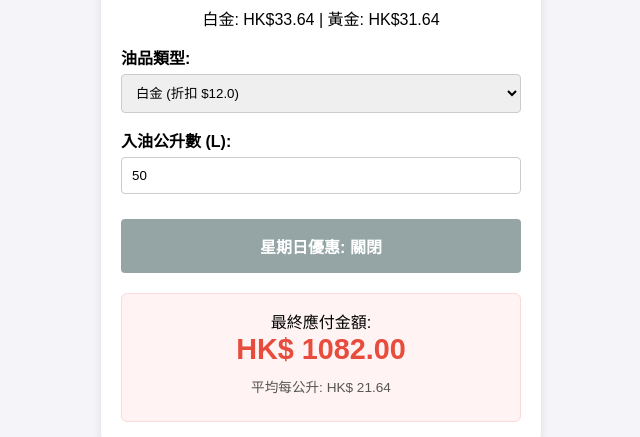
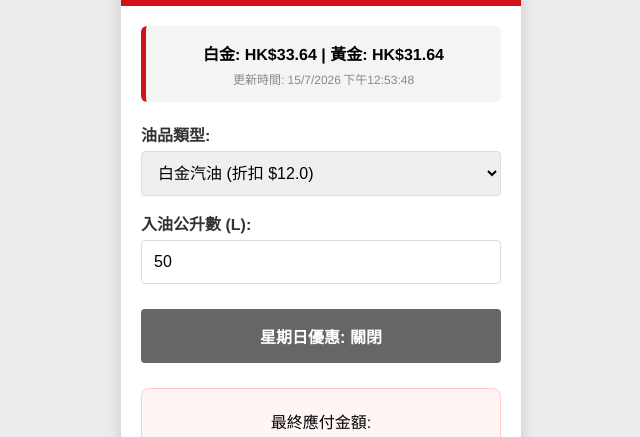
Before and after one commit to 123456yuen/caltex, a website: page index.html in a window 1280 px wide. Shown: the part 97-534 px from the top of the page, without its empty margins (319-959 px from the left). Drawn offline with Linux system fonts and the light colour scheme.

Commit message:
Update index.html

```diff
--- a/index.html
+++ b/index.html
@@ -3,33 +3,48 @@
 <head>
     <meta charset="UTF-8">
     <meta name="viewport" content="width=device-width, initial-scale=1.0">
-    <title>加德士油價計算機</title>
+    <title>Caltex 油價計算機</title>
     <style>
-        body { font-family: sans-serif; display: flex; justify-content: center; padding: 20px; background-color: #f4f4f9; }
-        .card { background: white; padding: 20px; border-radius: 8px; box-shadow: 0 2px 10px rgba(0,0,0,0.1); width: 100%; max-width: 400px; }
-        h2 { margin-top: 0; color: #333; text-align: center; }
+        :root { --caltex-red: #d1121d; --caltex-grey: #f4f4f4; }
+        body { font-family: 'Helvetica Neue', Arial, sans-serif; display: flex; justify-content: center; padding: 20px; background-color: #ececec; }
+        .card { background: white; padding: 0; border-radius: 10px; box-shadow: 0 4px 15px rgba(0,0,0,0.15); width: 100%; max-width: 400px; overflow: hidden; }
+
+        /* 加德士風格 Header */
+        .header { background-color: var(--caltex-red); color: white; padding: 20px; text-align: center; font-size: 1.5em; font-weight: bold; letter-spacing: 1px; }
+
+        .content { padding: 20px; }
+        .price-box { background: var(--caltex-grey); padding: 15px; border-radius: 6px; margin-bottom: 20px; text-align: center; border-left: 5px solid var(--caltex-red); }
+        .update-time { font-size: 0.75em; color: #888; margin-top: 5px; }
+
         .input-group { margin-bottom: 15px; }
-        label { display: block; margin-bottom: 5px; font-weight: bold; }
-        input, select { width: 100%; padding: 10px; box-sizing: border-box; border: 1px solid #ccc; border-radius: 4px; }
-        .toggle-btn { width: 100%; padding: 15px; border: none; border-radius: 4px; cursor: pointer; font-size: 16px; font-weight: bold; margin-top: 10px; transition: 0.3s; }
-        .off { background-color: #95a5a6; color: white; }
-        .on { background-color: #27ae60; color: white; }
-        .result { margin-top: 20px; padding: 15px; background: #fff3f3; border-radius: 6px; text-align: center; border: 1px solid #fbdada; }
-        .final-amount { font-size: 1.8em; font-weight: bold; color: #e74c3c; }
-        .discount-details { font-size: 0.85em; color: #555; margin-top: 10px; }
+        label { display: block; margin-bottom: 5px; font-weight: bold; color: #333; }
+        input, select { width: 100%; padding: 12px; box-sizing: border-box; border: 1px solid #ddd; border-radius: 4px; font-size: 16px; }
+
+        .toggle-btn { width: 100%; padding: 15px; border: none; border-radius: 4px; cursor: pointer; font-size: 16px; font-weight: bold; transition: 0.3s; margin-top: 10px; }
+        .off { background-color: #666; color: white; }
+        .on { background-color: var(--caltex-red); color: white; box-shadow: 0 4px 10px rgba(209, 18, 29, 0.3); }
+
+        .result { margin-top: 25px; padding: 20px; background: #fff5f5; border-radius: 8px; text-align: center; border: 1px solid #ffcccc; }
+        .final-amount { font-size: 2em; font-weight: bold; color: var(--caltex-red); margin: 10px 0; }
+        .discount-details { font-size: 0.85em; color: #555; }
     </style>
 </head>
 <body>
 
 <div class="card">
-    <h2>加德士油價計算機</h2>
-    <div id="official-price" style="text-align: center; margin-bottom: 15px;">讀取牌價中...</div>
+    <div class="header">CALTEX 加德士</div>
+
+    <div class="content">
+        <div class="price-box">
+            <div id="official-price" style="font-weight: bold;">官方牌價: 讀取中...</div>
+            <div id="last-updated" class="update-time">更新時間: 讀取中...</div>
+        </div>
 
         <div class="input-group">
             <label>油品類型:</label>
             <select id="fuel-type" onchange="calculate()">
-            <option value="platinum">白金 (折扣 $12.0)</option>
-            <option value="gold">黃金 (折扣 $11.0)</option>
+                <option value="platinum">白金汽油 (折扣 $12.0)</option>
+                <option value="gold">黃金汽油 (折扣 $11.0)</option>
             </select>
         </div>
 
@@ -44,7 +59,8 @@
             <div>最終應付金額:</div>
             <div class="final-amount" id="final-price">HK$ --</div>
             <div id="effective-price" class="discount-details">平均每公升: --</div>
-        <div id="sunday-msg" class="discount-details" style="color: #27ae60;"></div>
+            <div id="sunday-msg" style="color: var(--caltex-red); font-size: 0.8em; margin-top: 5px;"></div>
+        </div>
     </div>
 </div>
 
@@ -57,31 +73,25 @@
         const liters = parseFloat(document.getElementById('liters').value) || 0;
         const officialPrice = prices[type] || 0;
 
-        // 基本折扣 (每公升)
         const discountPerLiter = (type === 'platinum') ? 12.0 : 11.0;
-
-        // 計算扣除每公升折扣後的金額
         let subtotal = liters * (officialPrice - discountPerLiter);
 
-        // 【修正邏輯】星期日每 $350 減 $50
         let sundayDiscount = 0;
         let msg = "";
 
         if (isSundayActive) {
-            // 計算滿 $350 的組數，無條件捨去
             const multiples = Math.floor(subtotal / 350);
             sundayDiscount = multiples * 50;
-
             if (multiples > 0) {
                 subtotal -= sundayDiscount;
-                msg = `(已享星期日優惠: 減 $${sundayDiscount})`;
+                msg = `(已減 $${sundayDiscount})`;
             } else {
-                msg = "(未達 $350 折扣門檻)";
+                msg = "(未達 $350 門檻)";
             }
         }
 
         document.getElementById('final-price').innerText = 'HK$ ' + subtotal.toFixed(2);
-        document.getElementById('sunday-msg').innerText = msg;
+        document.getElementById('sunday-msg').innerText = isSundayActive ? msg : "";
 
         if (liters > 0) {
             const avg = subtotal / liters;
@@ -102,10 +112,10 @@
             .then(response => response.json())
             .then(data => {
                 prices.platinum = data.platinum;
-                // 這裡假設黃金價格為白金價減去 $2 (通常加德士黃金比白金便宜)
-                // 如有精確數據來源可再調整 scraper.js
                 prices.gold = (data.platinum - 2.0).toFixed(2);
+
                 document.getElementById('official-price').innerText = `白金: HK$${prices.platinum} | 黃金: HK$${prices.gold}`;
+                document.getElementById('last-updated').innerText = `更新時間: ${data.last_updated}`;
                 calculate();
             });
     };
```
Lines whose indentation alone changed are shown as unchanged.
